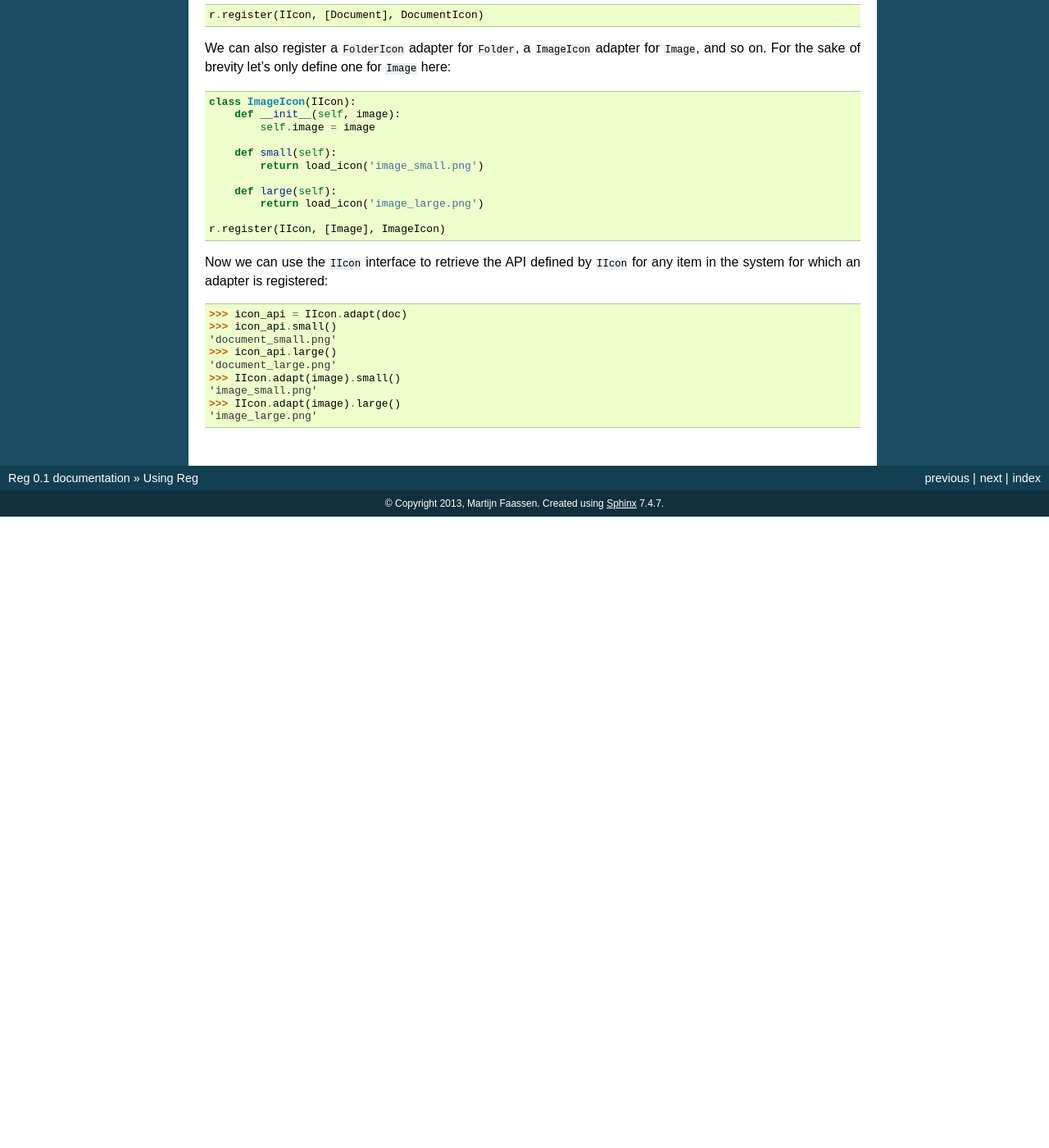
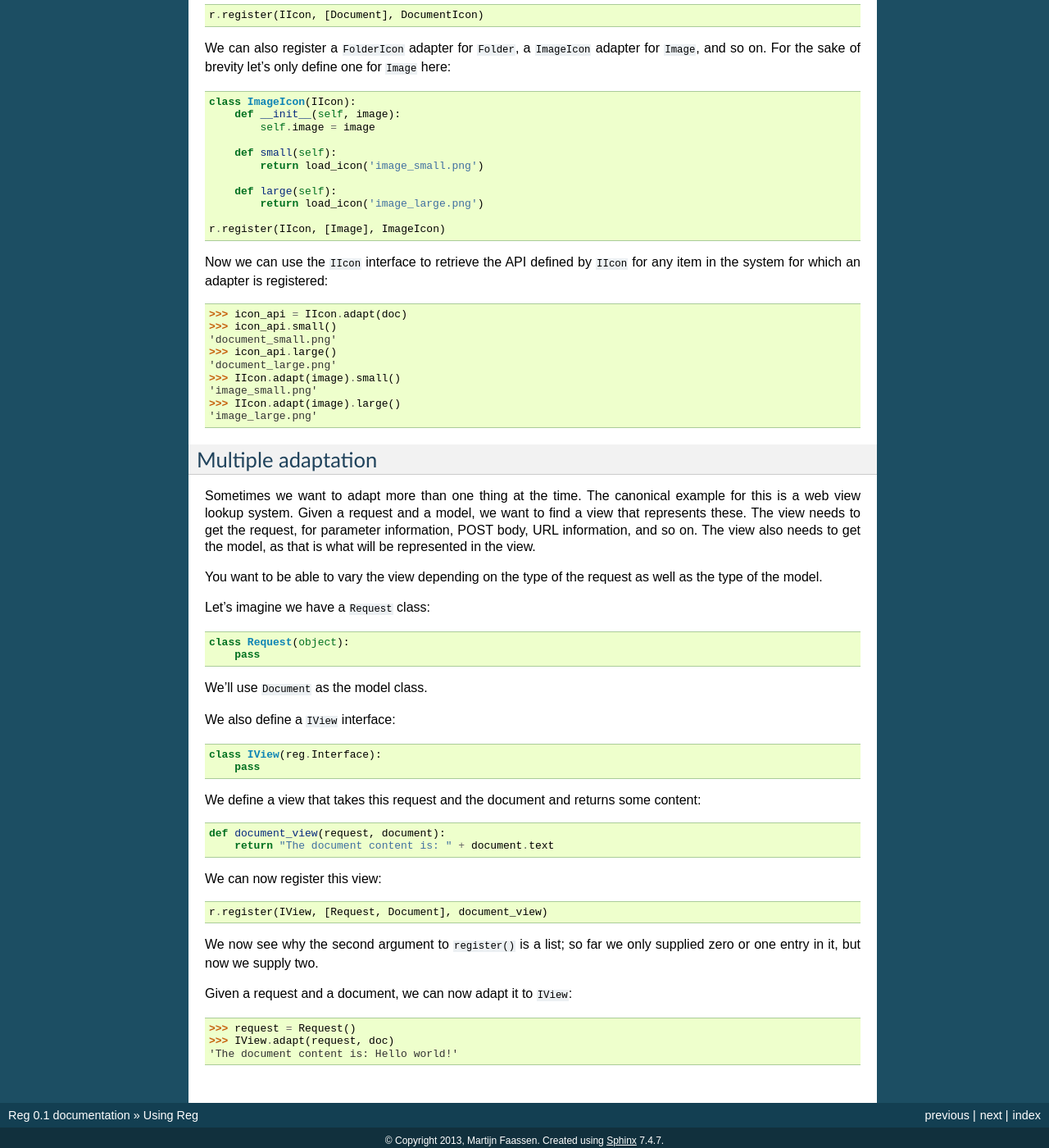
Before and after one commit to morepath/reg, a Sphinx documentation site: the page built from doc/usage.rst, in a window 1280 px wide and 1400 px high, scrolled down 10068 px. Shown: the whole window at 82% size. Built offline with Sphinx 7.4.7, drawn with Linux system fonts in a browser that asks for light colours; before the commit the page ends 10698 px from its top, so only the background shows below that.

Commit message:
Simple example of multi adaptation.

```diff
--- a/doc/usage.rst
+++ b/doc/usage.rst
@@ -717,3 +717,57 @@ registered:
   'image_small.png'
   >>> IIcon.adapt(image).large()
   'image_large.png'
+
+Multiple adaptation
+-------------------
+
+Sometimes we want to adapt more than one thing at the time. The
+canonical example for this is a web view lookup system. Given a
+request and a model, we want to find a view that represents these. The
+view needs to get the request, for parameter information, POST body,
+URL information, and so on. The view also needs to get the model, as
+that is what will be represented in the view.
+
+You want to be able to vary the view depending on the type of the request
+as well as the type of the model.
+
+Let's imagine we have a ``Request`` class:
+
+.. testcode::
+
+  class Request(object):
+      pass
+
+We'll use ``Document`` as the model class.
+
+We also define a ``IView`` interface:
+
+.. testcode::
+
+  class IView(reg.Interface):
+      pass
+
+We define a view that takes this request and the document and returns
+some content:
+
+.. testcode::
+
+  def document_view(request, document):
+      return "The document content is: " + document.text
+
+We can now register this view:
+
+.. testcode::
+
+  r.register(IView, [Request, Document], document_view)
+
+We now see why the second argument to ``register()`` is a list; so far
+we only supplied zero or one entry in it, but now we supply two.
+
+Given a request and a document, we can now adapt it to ``IView``:
+
+.. doctest::
+
+  >>> request = Request()
+  >>> IView.adapt(request, doc)
+  'The document content is: Hello world!'
```
